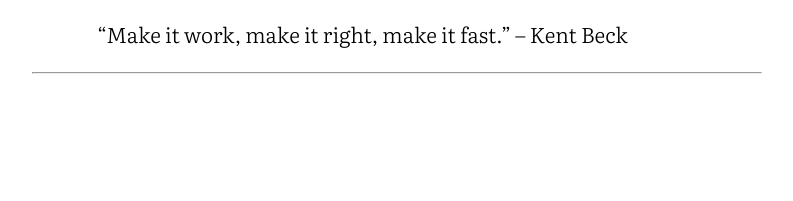
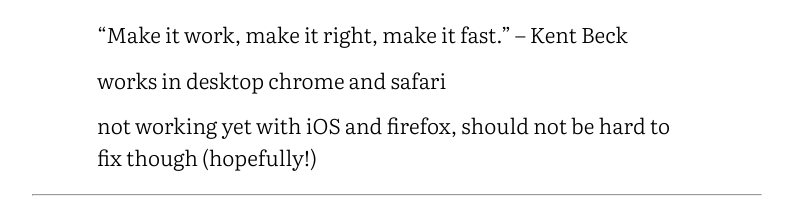
Before and after one commit to drhodes/dynamic-discipline, a website: page index.html in a window 1280 px wide. Shown: the part 146-347 px from the top of the page, without its empty margins (243-1036 px from the left). Drawn offline with nearby package versions, Linux system fonts and the light colour scheme.

Commit message:
adds notice about iOS and firefox

```diff
--- a/index.html
+++ b/index.html
@@ -10,6 +10,12 @@
     <h1>WORK IN PROGRESS</h1>
     <h1>Understanding the Dynamic Discipline</h1>
     <p> “Make it work, make it right, make it fast.” – Kent Beck </p>
+
+    <ht>
+
+    <p> works in desktop chrome and safari </p>
+    <p> not working yet with iOS and firefox, should not be hard to fix though (hopefully!) </p>
+
     <hr>
 
     <!-- <p> Combinational devices use the static discipline to mitigate noise. </p> -->
```
